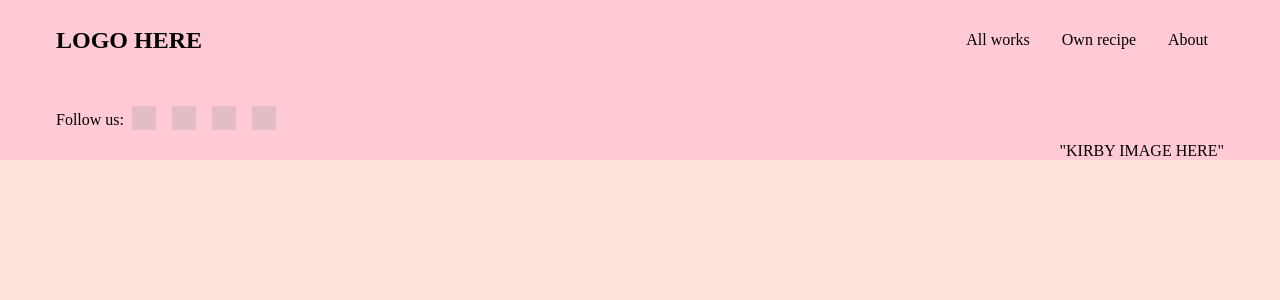
After one commit to Dpbaia/django-the-garden-of-yarns, a Django app: template amigurumis/templates/navbar.html in a window 1280 px wide. The commit adds this page. Shown: the top 300 px of the page. Run offline with Django 4.2, Linux system fonts and the light colour scheme; the template is opened without the code that fills it, so the values that code supplies are empty; some libraries are stand-ins or nearby versions; grey boxes are pictures that could not be loaded.

Commit message:
features: navbar and footer

```diff
--- a/amigurumis/static/amigurumis/style.css
+++ b/amigurumis/static/amigurumis/style.css
@@ -1,3 +1,81 @@
+/* Organise into different files later! */
+
 body{
-    background-color: aquamarine;
+    background-color: #FFE5D9;
+    margin: 0;
 }
+
+
+/* Navbar: */
+
+.navbar {
+    display: flex;
+    justify-content: space-between;
+    background: #FFCAD4;
+    height: 80px;
+}
+
+.navbar div {
+    margin: 0px 56px;
+    display: flex;
+    align-items: center;
+}
+
+.navbar img{
+    height: 80px;
+}
+
+ul{
+    padding: 0px;
+    list-style-type: none;
+    display: flex;
+
+}
+
+ul li{
+    margin: 0px 16px;
+}
+
+/* FOOTER */
+
+.footer {
+    display: flex;
+    justify-content: space-between;
+    background: #FFCAD4;
+    height: 80px;
+}
+
+.footer div {
+    margin: 0px 56px;
+}
+
+.footer .follow{
+    display: flex;
+    align-items: center;
+}
+
+.footer .container-footerimg{
+    display: flex;
+    align-items: flex-end;
+}
+
+.icon {
+    height: 24px;
+    width: 24px;
+    margin: 8px;
+}
+
+.follow a img{
+    filter: opacity(30%);
+    transition: 0.5s;
+
+}
+
+.follow a img:hover{
+    filter: opacity(100%);
+}
+
+.footerimg{
+    height: 300px;
+    width: 300px;
+}
--- a/amigurumis/templates/base_generic.html
+++ b/amigurumis/templates/base_generic.html
@@ -1,15 +1,61 @@
 <!DOCTYPE html>
 <html lang="en">
     <head>
+
         <meta charset="UTF-8">
         <meta name="viewport" content="width=device-width, initial-scale=1">
         {% block title %}<title>The Garden of Yarns</title>{% endblock %}
         <!-- Add additional CSS in static file -->
         {% load static %}
+        {% load compress %}
+
+        {% compress css %}
         <link rel="stylesheet" type="text/css" href="{% static 'amigurumis/style.css' %}">
+        {% endcompress %}
     </head>
     <body>
-    {% block sidebar %}<!-- insert default navigation text for every page -->{% endblock %}
+    {% block navbar %}
+        <div class="navbar">
+            <div class="items">
+                <h2>LOGO HERE</h2>
+            </div>
+            <div class="items selections">
+                <ul>
+                    <li>
+                        Todos os trabalhos
+                    </li>
+                    <li>
+                        Trabalhos autorais
+                    </li>
+                    <li>
+                        Sobre
+                    </li>
+                </ul>
+            </div>
+        </div>
+    {% endblock %}
     {% block content %}<!-- default content text (typically empty) -->{% endblock %}
+    {% block footer %}
+    <div class="footer">
+        <div class="items follow">
+            Follow us:
+            <a href="https://www.etsy.com/shop/thegardenofyarns">
+                <img src="https://cdn-icons-png.flaticon.com/512/174/174847.png" alt="etsy" class="icon">
+            </a>
+            <a href="https://www.instagram.com/thegardenofyarns/">
+                <img src="https://cdn-icons-png.flaticon.com/512/174/174855.png" alt="instagram" class="icon">
+            </a>
+            <a href="https://pt-br.facebook.com/thegardenofyarns/">
+                <img src="https://cdn-icons-png.flaticon.com/512/59/59439.png" alt="facebook" class="icon">
+            </a>
+            <a href="https://www.elo7.com.br/thegardenofyarns">
+                <img src="https://theme.zdassets.com/theme_assets/121966/83b9c2815f9ecb66b92d450d6f20752321b8ea78.png" alt="elo7" class="icon">
+            </a>
+        </div>
+        <div class="items selections container-footerimg">
+            "KIRBY IMAGE HERE"
+        </div>
+    </div>
+    {% endblock %}
     </body>
 </html>
--- /dev/null
+++ b/amigurumis/templates/navbar.html
@@ -0,0 +1,25 @@
+{% extends "base_generic.html" %}
+{% load cloudinary %}
+
+<!-- Unsure why this is not working, work it out later -->
+
+{% block navbar %}
+    <div class="navbar">
+        <div class="items">
+            <h2>LOGO HERE</h2>
+        </div>
+        <div class="items selections">
+            <ul>
+                <li>
+                    All works
+                </li>
+                <li>
+                    Own recipe
+                </li>
+                <li>
+                    About
+                </li>
+            </ul>
+        </div>
+    </div>
+{% endblock %}
```
Also changed, not shown: amigurumis/templates/amigurumis/index.html (+0 -8 lines), tgy_site/settings.py (+19 -2 lines).
